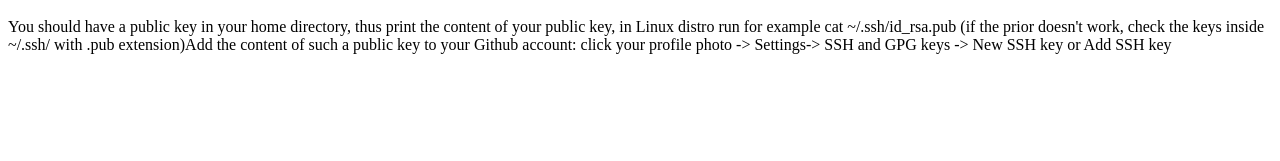
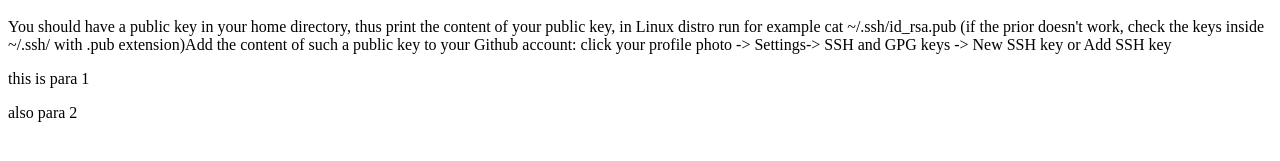
Before and after one commit to mehedi15bd/mygit, a plain HTML site: page index.html in a window 1280 px wide. Shown: the part 169-330 px from the top of the page. Drawn offline with Linux system fonts and the light colour scheme.

Commit message:
new linr

```diff
--- a/index.html
+++ b/index.html
@@ -10,5 +10,7 @@
     <h2>hi</h2>
     <h1>jksdnvjidhfvhdfuivghdfuv</h1>
     <p>You should have a public key in your home directory, thus print the content of your public key, in Linux distro run for example cat ~/.ssh/id_rsa.pub (if the prior doesn't work, check the keys inside ~/.ssh/ with .pub extension)Add the content of such a public key to your Github account: click your profile photo -> Settings-> SSH and GPG keys -> New SSH key or Add SSH key</p>
+     <p>this is para 1</p>
+     <p>also para 2</p>
 </body>
 </html>
```
